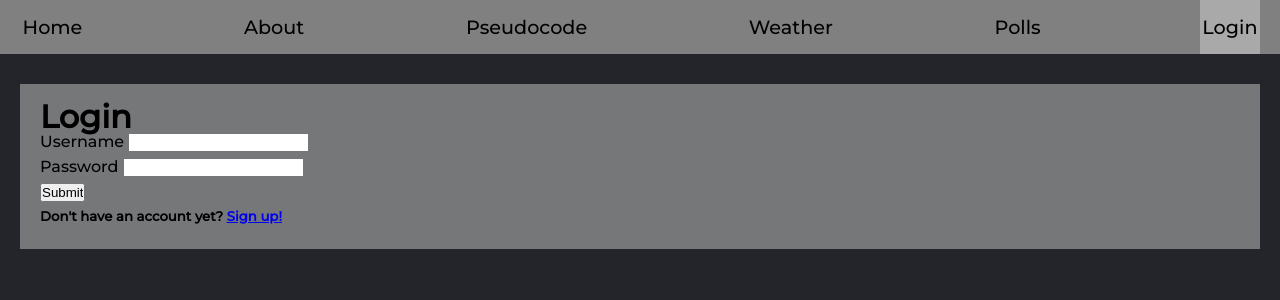
After one commit to Taggagii/Web-Application, a Flask app: page /login/ in a window 1280 px wide. The commit adds this page. Shown: the top 300 px of the page. Run offline with Flask 2, Linux system fonts and the light colour scheme.

Commit message:
Added login system with password hashing

```diff
--- a/app.py
+++ b/app.py
@@ -5,32 +5,30 @@ from bs4 import BeautifulSoup
 from datetime import datetime
 import re
 from packages.weather import Weather
-from models import get_all_weather, add_weather, reset_weather
 from packages.polls.polls import Polls
+from packages.login import Login
 app = Flask(__name__)
+app.secret_key = "1234"
 
 db_file = 'site.db'
 
 weather_obj = Weather(db_file)
 polls_class = Polls(db_file)
+login_obj = Login(db_file)
 
 page_link_dict = {
         "Home": "/home/",
         "About": "/about/",
         "Pseudocode": "/pseudocode/",
         "Weather": "/weather/",
-        "Polls": "/polls/"
+        "Polls": "/polls/",
+        "Login": "/login/"
                   }
-
-
-@app.route("/")  # Just a redirect for the default end point. All homepage changes should be made to /home/
-def default():
-    return redirect("/home/")
 
 
 # All endpoint returns should follow the format return("<current page>.html", pages=page_link_dict,
 # current_page="<current page>" dictionary_of_parameters)
-
+@app.route("/")
 @app.route("/home/")
 def index():
     return render_template("home.html", pages=page_link_dict, current_page="Home")
@@ -69,6 +67,61 @@ def weather():
 def delete_weather(reading_id):
     weather_obj.delete_weather(reading_id)
     return redirect('/weather/')
+
+
+@app.route("/login/", methods=['GET', 'POST'])
+def login():
+    login_data = {}
+    if request.method == 'POST':
+        username = request.form['username']
+        password = request.form['password']
+
+        if login_obj.log_in(username, password):
+            session['user'] = username
+            del page_link_dict['Login']
+            page_link_dict[username] = '/profile/'
+            return redirect('/profile/')
+        else:
+            login_data['error'] = "Incorrect password. Make sure the account exists"
+
+    return render_template("login.html", pages=page_link_dict, current_page='Login', login_data=login_data)
+
+
+@app.route('/signup/', methods=['GET', 'POST'])
+def signup():
+    if request.method == 'POST':
+        username = request.form['username']
+        password = request.form['password']
+        if login_obj.sign_up(username, password):
+            session['user'] = username
+            del page_link_dict['Login']
+            page_link_dict[username] = '/profile/'
+            return redirect(url_for('profile'))
+    else:
+        return render_template('signup.html', pages=page_link_dict, current_page='Signup')
+
+
+@app.route('/logout/')
+def logout():
+    if 'user' in session:
+        del page_link_dict[session['user']]
+        page_link_dict['Login'] = '/login/'
+        del session['user']
+        return redirect(url_for('login'))
+    else:
+        return redirect(url_for('home'))
+
+
+@app.route('/profile/')
+def profile():
+    if session['user']:
+        user_data = {'username': session['user']}
+        return render_template('profile.html',
+                               pages=page_link_dict,
+                               current_page=user_data['username'],
+                               user_data=user_data)
+    else:
+        return render_template("login.html", pages=page_link_dict, current_page='Login')
 
 
 @app.route("/polls/createpoll/", methods=['GET', 'POST'])
--- /dev/null
+++ b/login.sql
@@ -0,0 +1,6 @@
+DROP TABLE IF EXISTS users;
+    CREATE TABLE users (
+    id INTEGER PRIMARY KEY AUTOINCREMENT,
+    username TEXT NOT NULL UNIQUE,
+    pass_hash TEXT(87) NOT NULL
+    );
--- a/templates/about.html
+++ b/templates/about.html
@@ -113,7 +113,7 @@
         </p>
         <br>
         <p class="aboutBody">
-            <strong>Frontend</strong> – Each base web page is written in HTML, but uses a library called Jinja2 to
+            <strong>Frontend</strong> – Each web page is written in HTML, but uses a library called Jinja2 to
             dynamically render data. Whenever our server renders an HTML page to the user, it passes in information as
             Python variables or data structures, and the Jinja syntax causes that information to be displayed visually
             inside HTML elements (and thus, formatted nicely by our CSS instructions). Jinja also allows us to leverage
--- /dev/null
+++ b/templates/login.html
@@ -0,0 +1,19 @@
+{% extends 'base_with_nav.html' %}
+
+{% block body %}
+<div class="backingBox">
+<h1>Login</h1>
+<form class="login" method="post" action="/login/">
+    <label for="username">Username</label>
+    <input name="username" id="username" type="text"><br>
+    <label for="password">Password</label>
+    <input name="password" id="password" type="password"><br>
+    {% if login_data['error'] %}
+    <p>{{ login_data['error'] }}</p>
+    {% endif %}
+    <input name="sign_in" type="submit" title="Sign In">
+</form>
+<h5>Don't have an account yet? <a href="/signup/">Sign up!</a></h5>
+</div>
+
+{% endblock %}
--- a/weather.sql
+++ b/weather.sql
@@ -4,5 +4,6 @@ DROP TABLE IF EXISTS weather;
     city TEXT NOT NULL,
     country TEXT NOT NULL,
     temperature INTEGER NOT NULL,
-    unit CHAR NOT NULL
+    unit CHAR NOT NULL,
+    username TEXT
     );
```
Also changed, not shown: packages/login/__init__.py (added, +58 -0 lines), packages/weather/__init__.py (+7 -3 lines), templates/profile.html (added, +10 -0 lines), templates/signup.html (added, +16 -0 lines), site.db, 2 other files.
